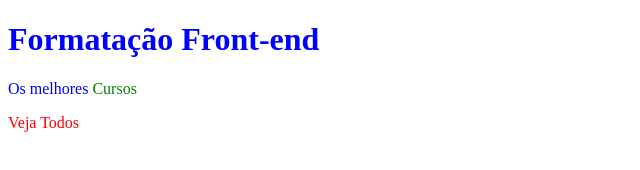
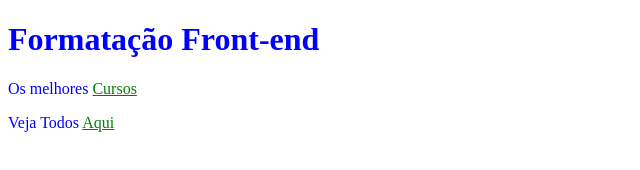
Before and after one commit to D-Michel-dev/Aula-dia-05-09-2025, a plain HTML site: page exercicio-1-seletores/index.html in a window 1280 px wide. Shown: the whole page, without its empty margins (0-640 px from the left). Drawn offline with Linux system fonts and the light colour scheme.

Commit message:
feat: melhor visibilidade dos links

```diff
--- a/exercicio-1-seletores/index.html
+++ b/exercicio-1-seletores/index.html
@@ -10,6 +10,6 @@
     <h1>Formatação Front-end</h1>
 
     <p>Os melhores <a href="/">Cursos</a></p>
-    <a href="/">Veja Todos</a>
+    <p>Veja Todos <a href="/">Aqui</a></p>
 </body>
 </html>
--- a/exercicio-1-seletores/style.css
+++ b/exercicio-1-seletores/style.css
@@ -4,8 +4,8 @@ p {
 }
 p a {
     color: green;
+    text-decoration: underline;
 }
 a{
     color: red;
-    text-decoration: none;
 }
```
